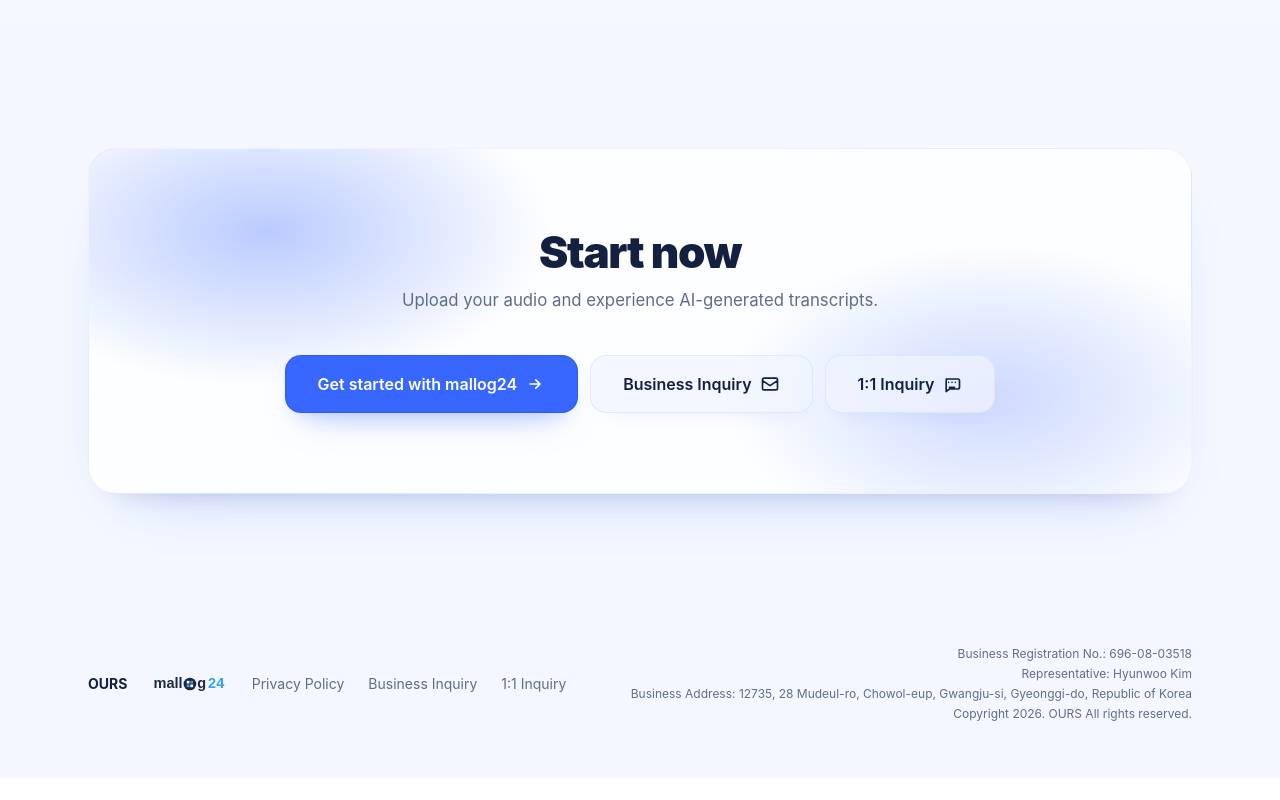
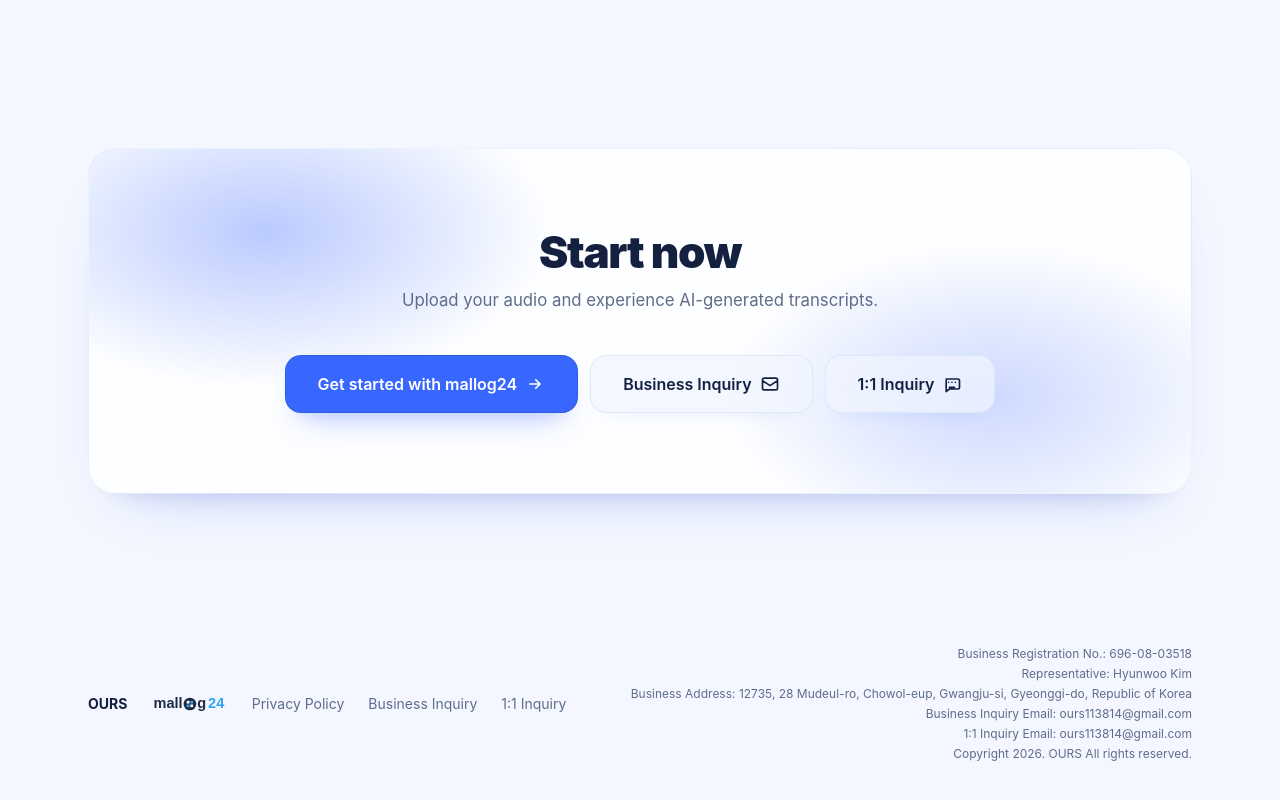
Before and after one commit to hyunw2o/ours-homepage, a Next.js app: page /en in a window 1280 px wide. Shown: the part 2347-3147 px from the top of the page. Before the commit the page ends 3125 px from the top, so only its background shows below. Built offline with nearby package versions, Linux system fonts and the light colour scheme; no server answers; a web font is replaced by a local one.

Commit message:
chore(footer): add business and 1:1 inquiry email info

```diff
--- a/pages/en.js
+++ b/pages/en.js
@@ -453,6 +453,12 @@ export default function Home({ darkMode, setDarkMode, uiTheme, setUiTheme, uiThe
                 Business Address: {BUSINESS_ADDRESS}
               </p>
               <p className="text-xs ours-muted mt-1">
+                Business Inquiry Email: {BUSINESS_EMAIL}
+              </p>
+              <p className="text-xs ours-muted mt-1">
+                1:1 Inquiry Email: {BUSINESS_EMAIL}
+              </p>
+              <p className="text-xs ours-muted mt-1">
                 Copyright 2026. OURS All rights reserved.
               </p>
             </div>
--- a/pages/index.js
+++ b/pages/index.js
@@ -453,6 +453,12 @@ export default function Home({ darkMode, setDarkMode, uiTheme, setUiTheme, uiThe
                 사업장 주소: {BUSINESS_ADDRESS}
               </p>
               <p className="text-xs ours-muted mt-1">
+                비즈니스 문의 이메일: {BUSINESS_EMAIL}
+              </p>
+              <p className="text-xs ours-muted mt-1">
+                1:1 문의 이메일: {BUSINESS_EMAIL}
+              </p>
+              <p className="text-xs ours-muted mt-1">
                 Copyright 2026. OURS All rights reserved.
               </p>
             </div>
```
